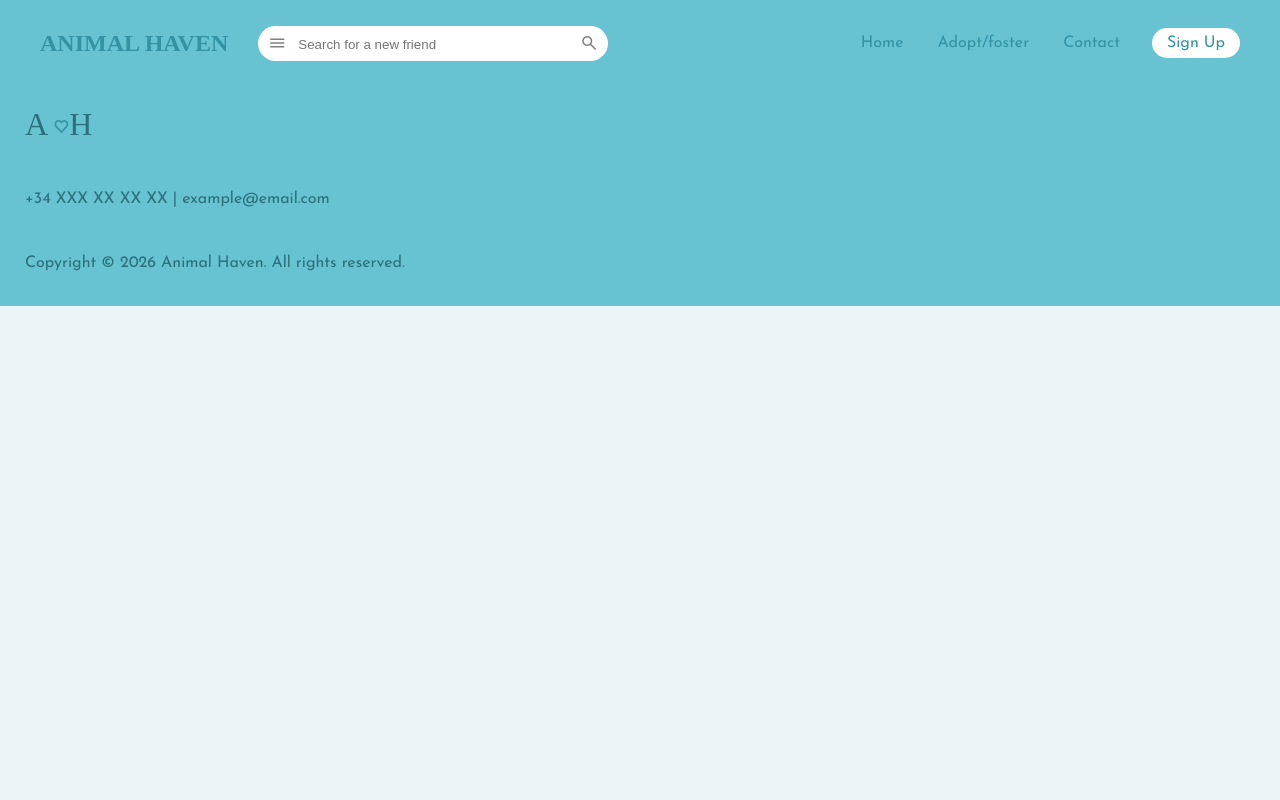
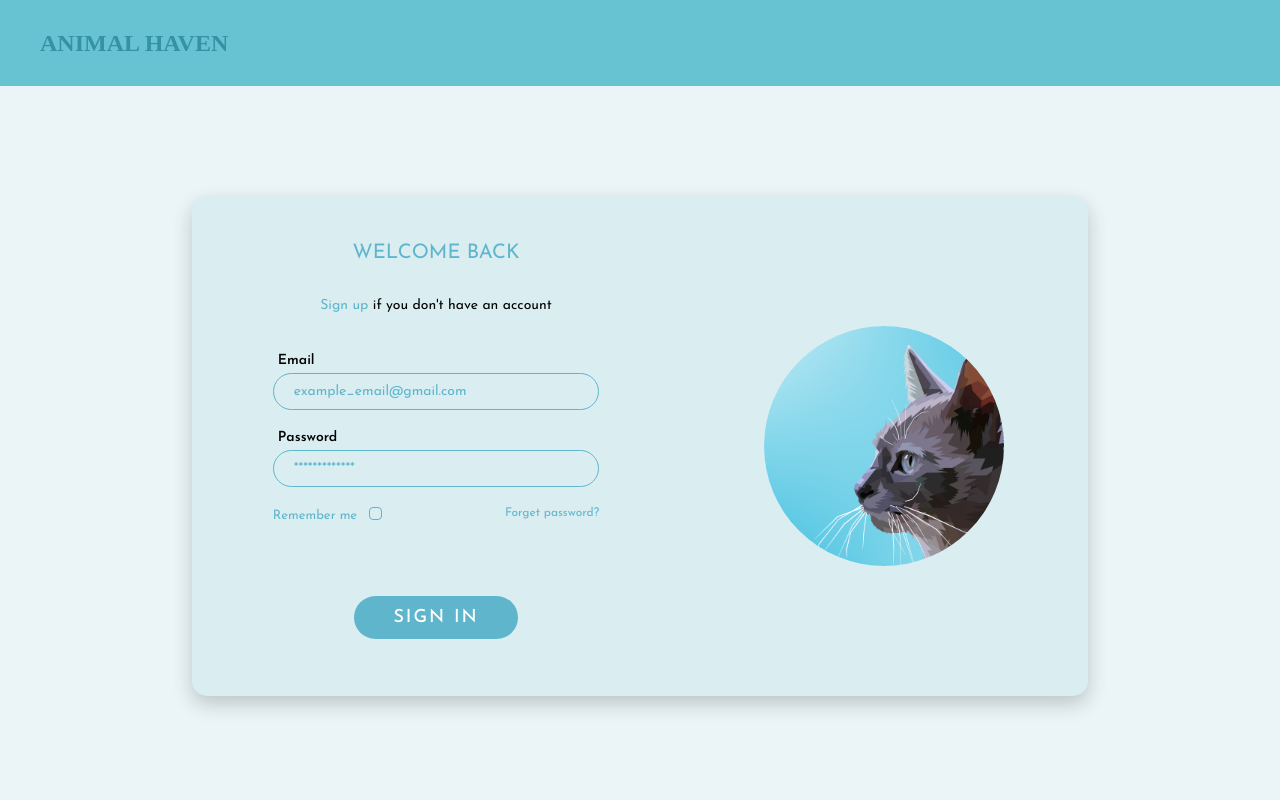
Before and after one commit to AllenHyun/Animal_Haven, an Angular app in the folder animal-haven/: page /login in a window 1280 px wide. Before the commit this address led to /. Shown: the top 800 px of the page. Built offline with nearby package versions, Linux system fonts and the light colour scheme; a web font is replaced by a local one.

Commit message:
The login page has been added to the web

```diff
--- a/animal-haven/src/app/app.routes.ts
+++ b/animal-haven/src/app/app.routes.ts
@@ -2,8 +2,10 @@ import { Routes } from '@angular/router';
 import {Search} from './pages/search/search';
 import {Register} from './pages/register/register';
 import {Home} from './pages/home/home';
+import {Login} from './pages/login/login';
 export const routes: Routes = [
   {path: '',component:Home},
   {path: 'sign-up', component: Register},
-  {path: 'search', component: Search}
+  {path: 'search', component: Search},
+  {path: 'login', component: Login},
 ];
--- a/animal-haven/src/app/components/header/header.html
+++ b/animal-haven/src/app/components/header/header.html
@@ -3,7 +3,7 @@
 
   <section class="section-header">
     <h1>ANIMAL HAVEN</h1>
-    @if (router.url !== '/sign-up') {
+    @if (router.url !== '/sign-up' && router.url !== '/login') {
     <form method="GET" id="searchanimals">
       <button  class="button-searcher" type="submit"><span class="material-symbols-outlined">menu</span></button>
       <input type="text" name="search_animals" placeholder="Search for a new friend" required/>
@@ -13,7 +13,7 @@
 
   </section>
 
-  @if (router.url !== '/sign-up') {
+  @if (router.url !== '/sign-up' && router.url !== '/login') {
     <section class="section-header">
     <button routerLink="" class="button-header">Home</button>
     <button routerLink="/search" class="button-header">Adopt/foster</button>
--- /dev/null
+++ b/animal-haven/src/app/pages/login/login.css
@@ -0,0 +1,192 @@
+
+.page-container{
+  display: flex;
+  justify-content: center;
+  align-items: center;
+  width: 100%;
+  min-height: calc(100vh - 80px);
+  padding: 40px 0;
+}
+
+.login-card{
+  display: flex;
+  width: 70%;
+  height: 500px;
+  background-color: #DAEDF1;
+  border-radius: 15px;
+  overflow: hidden;
+  box-shadow: 0 8px 20px rgba(0,0,0,0.2);
+}
+
+.card-right{
+  flex:1;
+  display: flex;
+  align-items: center;
+  justify-content: center;
+}
+
+.circle-frame{
+  width: 250px;
+  height: 250px;
+  border-radius: 50%;
+  overflow: hidden;
+  display: flex;
+  justify-content: center;
+  align-items: center;
+  background-color: white;
+  border: 5px solid #DAEDF1;
+}
+
+.circle-frame img {
+  width: 100%;
+  height: 100%;
+  object-fit: cover;
+  object-position: 20% center;
+}
+
+.card-left {
+  flex: 1;
+  display: flex;
+  flex-direction: column;
+  padding: 40px;
+  justify-content: center;
+  align-items: center;
+  height: 100%;
+  gap: 20px;
+}
+.login-text {
+  text-align: center;
+  font-family: 'Josefin Sans', sans-serif;
+  font-size: 14px;
+  color: black;
+  margin-top: -5px;
+  padding: 20px;
+}
+
+.card-left h1{
+  text-align: center;
+  font-size: 20px;
+  font-family: 'Josefin Sans', sans-serif;
+  color: #5FB6CC;
+  font-weight: 400;
+}
+
+.login-text span {
+  color: #5FB6CC;
+  cursor: pointer;
+}
+
+.input-group{
+  display: flex;
+  flex-direction: column;
+  margin-bottom: 20px;
+  width: 80%;
+  max-width: 380px;
+}
+
+.input-group label{
+  font-family: 'Josefin Sans', sans-serif;
+  font-size: 14px;
+  font-weight: 600;
+  color: black;
+  margin-bottom: 5px;
+  margin-left: 5px;
+}
+
+.input-group input{
+  padding: 10px 20px;
+  border: 1px solid #5FB6CC;
+  background-color: transparent;
+  font-family: 'Josefin Sans', sans-serif;
+  font-size: 14px;
+  outline: none;
+  border-radius: 30px;
+}
+
+.input-group input::placeholder{
+  color: #5FB6CC;
+}
+
+.sign-in-button {
+  width: 40%;
+  padding: 12px 0;
+  border-radius: 30px;
+  border: none;
+  background-color: #5FB6CC;
+  color: white;
+  font-family: 'Josefin Sans', sans-serif;
+  font-size: 18px;
+  font-weight: 500;
+  text-transform: uppercase;
+  letter-spacing: 2px;
+  cursor: pointer;
+  display: block;
+  margin: 10px auto;
+  transition: background-color 0.3s ease;
+}
+
+.sign-in-button:hover {
+  background-color: #4DA3B8;
+}
+
+.checkbox-group{
+  display: flex;
+  align-items: flex-start;
+  gap: 12px;
+}
+
+.checkbox-group input[type='checkbox'] {
+  -webkit-appearance: none;
+  appearance: none;
+  background-color: transparent;
+  width: 13px;
+  height: 13px;
+  cursor: pointer;
+  accent-color: #5FB6CC;
+  border: 1px solid #5FB6CC;
+  border-radius: 4px;
+  display: flex;
+  align-items: center;
+  justify-content: center;
+}
+
+.checkbox-group label{
+  font-family: 'Josefin Sans', sans-serif;
+  font-size: 13px;
+  color: #5FB6CC;
+  line-height: 1.4;
+  cursor: pointer;
+  max-width: 300px;
+}
+
+.checkbox-group input[type='checkbox']:checked::after {
+  content: '✓';
+  color: #5FB6CC;
+  font-size: 12px;
+  font-weight: bold;
+}
+
+.input-login{
+  display: flex;
+  flex-direction: column;
+  width: 100%;
+  align-items: center;
+  justify-content: center;
+  margin-bottom: 20px;
+}
+
+.final-options{
+  display: flex;
+  flex-direction: row;
+  width: 80%;
+  justify-content: space-between;
+  margin-bottom: 20px;
+  max-width: 380px;
+}
+
+.forget-text{
+  font-family: 'Josefin Sans', sans-serif;
+  font-size: 12px;
+  color: #5FB6CC;
+  cursor: pointer;
+}
--- /dev/null
+++ b/animal-haven/src/app/pages/login/login.html
@@ -0,0 +1,58 @@
+<div class="page-container">
+
+  <div class="login-card">
+
+    <div class="card-left">
+
+      <h1> WELCOME BACK </h1>
+
+      <p class="login-text"> <span>Sign up</span> if you don't have an account </p>
+
+      <div class="input-login">
+
+        <div class="input-group">
+
+          <label>Email</label>
+          <input type="text" placeholder="example_email@gmail.com">
+
+        </div>
+
+        <div class="input-group">
+
+          <label>Password</label>
+          <input type="password" placeholder="*************">
+
+        </div>
+
+        <div class="final-options">
+
+          <div class="checkbox-group">
+
+            <label for="notifications"> Remember me</label>
+            <input type="checkbox" id="notifications">
+
+          </div>
+
+          <p class="forget-text">Forget password?</p>
+
+        </div>
+
+      </div>
+
+      <button class="sign-in-button">SIGN IN</button>
+
+    </div>
+
+    <div class="card-right">
+
+      <div class="circle-frame">
+
+        <img [src]="'images/cat_login.png'" alt="Animal Haven">
+
+      </div>
+
+    </div>
+
+  </div>
+
+</div>
--- a/animal-haven/src/app/pages/register/register.html
+++ b/animal-haven/src/app/pages/register/register.html
@@ -14,7 +14,7 @@
 
       <h1> CREATE YOUR ACCOUNT </h1>
 
-      <p class="login-text"> Already have an <span>account?</span></p>
+      <p class="login-text"> Already have an <span routerLink="/login">account?</span></p>
 
       <div class="input-group">
 
--- a/animal-haven/src/app/pages/register/register.ts
+++ b/animal-haven/src/app/pages/register/register.ts
@@ -1,9 +1,10 @@
 import { Component } from '@angular/core';
+import {RouterLink} from '@angular/router';
 
 @Component({
   selector: 'app-register',
   standalone: true,
-  imports: [],
+  imports: [RouterLink],
   templateUrl: './register.html',
   styleUrl: './register.css',
 })
```
Also changed, not shown: animal-haven/src/app/pages/login/login.ts (added, +9 -0 lines), 1 other file (tests, documents, lock files or other folders).
